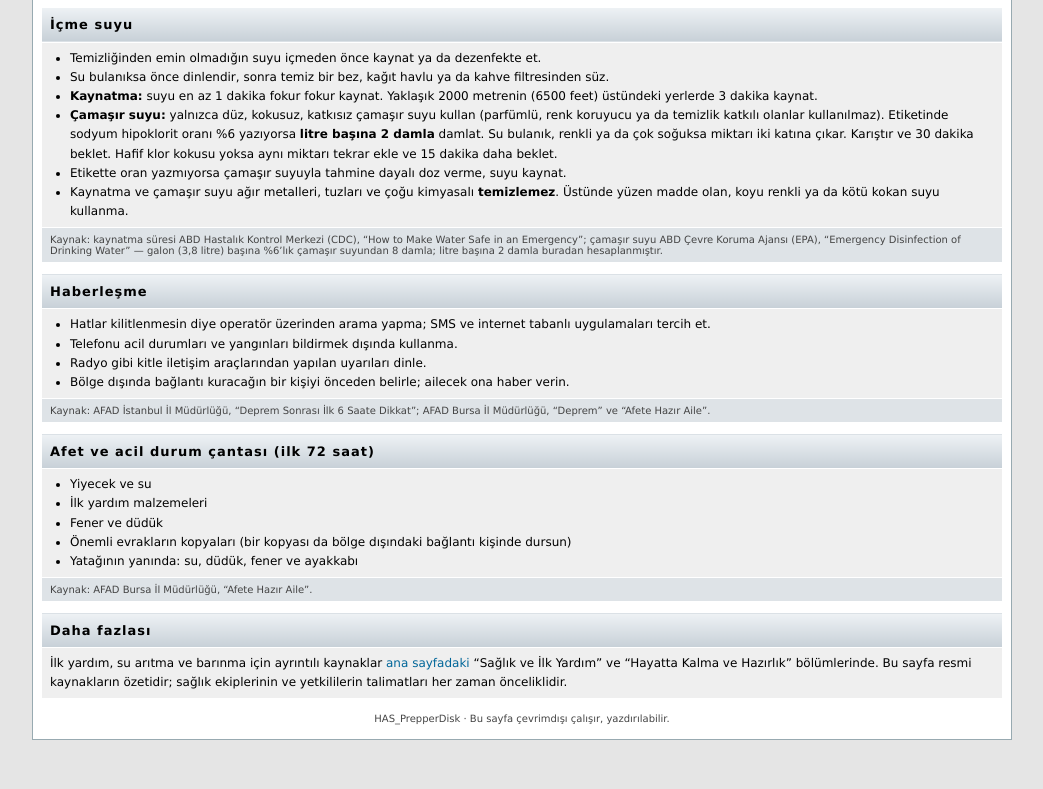
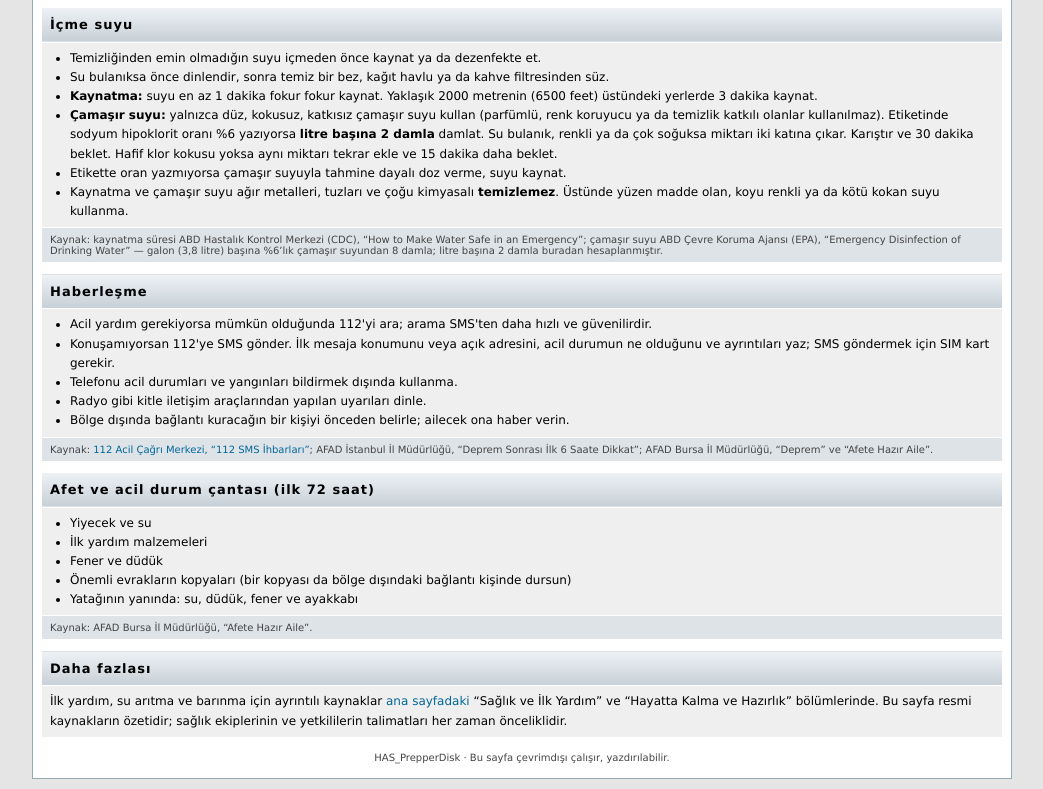
Before and after one commit to schematrix/HAS_Prepper_Disk, a plain HTML site: page www/home/acil.html in a window 1280 px wide. Shown: the part 833-1622 px from the top of the page, without its empty margins (118-1161 px from the left). Before the commit the page ends 1583 px from the top, so only its background shows below. Drawn offline with Linux system fonts and the light colour scheme.

Commit message:
Add 112 SMS emergency guidance

```diff
--- a/www/home/acil.html
+++ b/www/home/acil.html
@@ -96,12 +96,13 @@
   <table class="forumline" id="haber">
     <tr><td class="cat">Haberleşme</td></tr>
     <tr><td class="row1"><ul>
-      <li>Hatlar kilitlenmesin diye operatör üzerinden arama yapma; SMS ve internet tabanlı uygulamaları tercih et.</li>
+      <li>Acil yardım gerekiyorsa mümkün olduğunda 112'yi ara; arama SMS'ten daha hızlı ve güvenilirdir.</li>
+      <li>Konuşamıyorsan 112'ye SMS gönder. İlk mesaja konumunu veya açık adresini, acil durumun ne olduğunu ve ayrıntıları yaz; SMS göndermek için SIM kart gerekir.</li>
       <li>Telefonu acil durumları ve yangınları bildirmek dışında kullanma.</li>
       <li>Radyo gibi kitle iletişim araçlarından yapılan uyarıları dinle.</li>
       <li>Bölge dışında bağlantı kuracağın bir kişiyi önceden belirle; ailecek ona haber verin.</li>
     </ul></td></tr>
-    <tr><td class="src">Kaynak: AFAD İstanbul İl Müdürlüğü, “Deprem Sonrası İlk 6 Saate Dikkat”; AFAD Bursa İl Müdürlüğü, “Deprem” ve “Afete Hazır Aile”.</td></tr>
+    <tr><td class="src">Kaynak: <a href="https://112.gov.tr/112-sms-ihbarlari">112 Acil Çağrı Merkezi, “112 SMS İhbarları”</a>; AFAD İstanbul İl Müdürlüğü, “Deprem Sonrası İlk 6 Saate Dikkat”; AFAD Bursa İl Müdürlüğü, “Deprem” ve “Afete Hazır Aile”.</td></tr>
   </table>
 
   <table class="forumline" id="canta">
```
